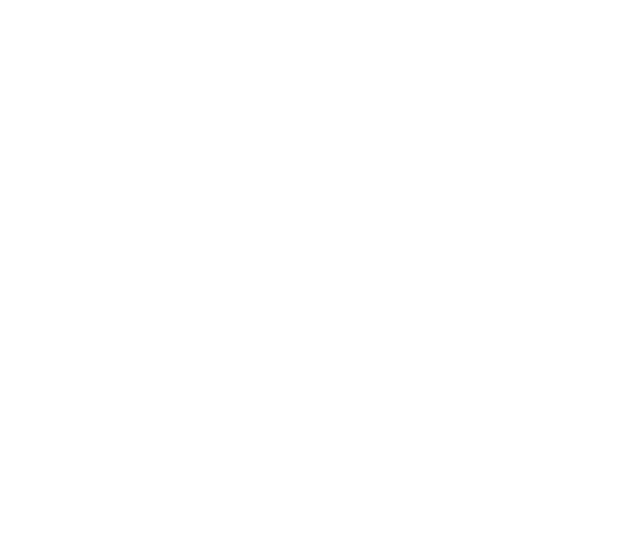
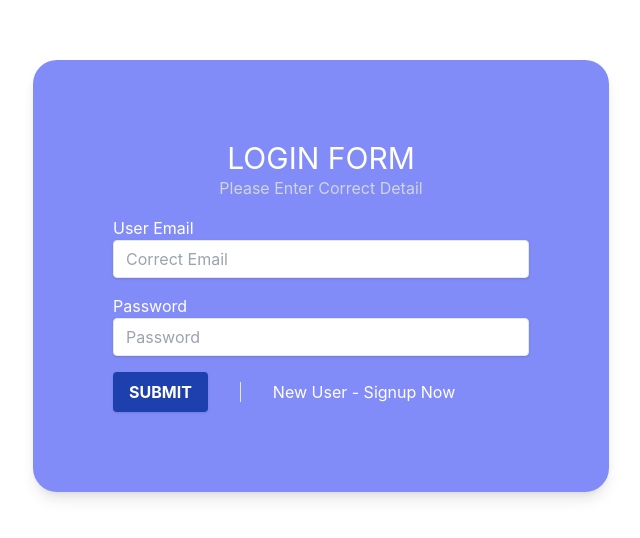
Before and after one commit to tanmaysihare/client-expense-tracker-app, a React (Create React App) app: page /login in a window 1280 px wide. Shown: the part 124-662 px from the top of the page, without its empty margins (319-959 px from the left). Built offline with nearby package versions, Linux system fonts and the light colour scheme.

Commit message:
login complete

```diff
--- a/src/App.js
+++ b/src/App.js
@@ -1,5 +1,6 @@
 import React from 'react'
 import Signup from './pages/auth/Signup';
+import Login from './pages/auth/Login';
 import {Route,Switch} from 'react-router-dom'
 
 function App() {
@@ -7,6 +8,7 @@
     <div className="">
     <Switch>
       <Route path='/signup'><Signup/></Route>
+      <Route path='/login'><Login/></Route>
     </Switch>
     </div>
   );
--- /dev/null
+++ b/src/pages/auth/Login.js
@@ -0,0 +1,85 @@
+import React from "react";
+import { Formik, Form, Field, ErrorMessage } from "formik";
+import * as Yup from "yup";
+import axios from "axios";
+
+function Login() {
+  const initialValues = {
+    email: "",
+    password: "",
+  };
+  const submitHandler = async (data) => {
+    try {
+      await axios.post("http://localhost:3001/user/signup", data);
+      console.log("posted");
+    } catch (error) {
+      if (error.response && error.response.status === 200) {
+        alert("User successfully login");
+      } else {
+        alert(error.message);
+      }
+    }
+  };
+  const validationSchema = Yup.object().shape({
+    email: Yup.string().required().email(),
+    password: Yup.string().required().min(6),
+  });
+  return (
+    <div className="min-h-screen py-6 flex flex-col items-center justify-center sm:py-12">
+      <Formik
+        initialValues={initialValues}
+        onSubmit={submitHandler}
+        validationSchema={validationSchema}
+      >
+        <div className="relative py-3 sm:max-w-xl sm:mx-auto">
+          <Form className="text-white relative px-4 py-8 bg-indigo-400 shadow-lg sm:rounded-3xl sm:p-20">
+            <div className="text-center pb-4">
+              <h1 className="text-3xl uppercase">Login Form</h1>
+              <p className="text-gray-300">Please Enter Correct Detail</p>
+            </div>
+
+            <label>User Email</label>
+
+            <Field
+              type="email"
+              id="signupFormEmail"
+              name="email"
+              placeholder="Correct Email"
+              className="shadow mb-4 appearance-none border rounded w-full py-2 px-3 text-gray-700 leading-tight focus:outline-none focus:shadow-outline"
+            />
+            <ErrorMessage
+              name="email"
+              component="span"
+              className="text-red-800 ml-4"
+            />
+            <label>Password</label>
+
+            <Field
+              type="password"
+              id="signupFormPassword"
+              name="password"
+              placeholder="Password"
+              className="shadow mb-4 appearance-none border rounded w-full py-2 px-3 text-gray-700 leading-tight focus:outline-none focus:shadow-outline"
+            />
+            <ErrorMessage
+              name="password"
+              component="span"
+              className="text-red-800 ml-4"
+            />
+            <button
+              type="submit"
+              className="shadow bg-blue-800 hover:bg-white hover:text-blue-800 hover:font-extrabold py-2 px-4 rounded text-white font-bold focus:outline-none focus:shadow-outline"
+            >
+              SUBMIT
+            </button>
+            <a href="/signup" className="ml-8 border-l pl-8">
+              New User - Signup Now
+            </a>
+          </Form>
+        </div>
+      </Formik>
+    </div>
+  );
+}
+
+export default Login;
--- a/src/pages/auth/Signup.js
+++ b/src/pages/auth/Signup.js
@@ -9,18 +9,22 @@
     email: "",
     password: "",
   };
-  const submitHandler = (data) => {
-    axios
-      .post("", data)
-      .then(() => {
+  const submitHandler = async (data) => {
+    try {
+      await axios.post("http://localhost:3001/user/signup", data);
       console.log("posted");
-      })
-      .catch((err) => console.log(err));
+    } catch (error) {
+      if (error.response && error.response.status === 400) {
+        alert("Email already exists");
+      } else {
+        alert(error.message);
+      }
+    }
   };
   const validationSchema = Yup.object().shape({
     name: Yup.string().required().min(4).max(25),
-    email: Yup.string().required(),
-    password: Yup.string().required(),
+    email: Yup.string().required().email(),
+    password: Yup.string().required().min(6),
   });
   return (
     <div className="min-h-screen py-6 flex flex-col items-center justify-center sm:py-12">
@@ -29,6 +33,7 @@
         onSubmit={submitHandler}
         validationSchema={validationSchema}
       >
+
           <div className="relative py-3 sm:max-w-xl sm:mx-auto">
             <Form className="text-white relative px-4 py-8 bg-indigo-400 shadow-lg sm:rounded-3xl sm:p-20">
               <div className="text-center pb-4">
@@ -36,41 +41,59 @@
                 <p className="text-gray-300">Please Enter Correct Detail</p>
               </div>
               <label>Full Name</label>
-            <ErrorMessage name="name" component="span" className="text-red-800 ml-4" />
+
               <Field
-              id="signupForm"
+                id="signupFormName"
                 name="name"
                 placeholder="Full Name"
                 className="shadow mb-4 appearance-none border rounded w-full py-2 px-3 text-gray-700 leading-tight focus:outline-none focus:shadow-outline"
               />
+              <ErrorMessage
+                name="name"
+                component="span"
+                className="text-red-800 ml-4"
+              />
               <label>Email Address</label>
-            <ErrorMessage name="email" component="span" className="text-red-800 ml-4" />
+
               <Field
                 type="email"
-              id="signupForm"
+                id="signupFormEmail"
                 name="email"
                 placeholder="Correct Email"
                 className="shadow mb-4 appearance-none border rounded w-full py-2 px-3 text-gray-700 leading-tight focus:outline-none focus:shadow-outline"
               />
+              <ErrorMessage
+                name="email"
+                component="span"
+                className="text-red-800 ml-4"
+              />
               <label>Password</label>
-            <ErrorMessage name="password" component="span" className="text-red-800 ml-4" />
+
               <Field
                 type="password"
-              id="signupForm"
+                id="signupFormPassword"
                 name="password"
                 placeholder="Password"
                 className="shadow mb-4 appearance-none border rounded w-full py-2 px-3 text-gray-700 leading-tight focus:outline-none focus:shadow-outline"
               />
-
+              <ErrorMessage
+                name="password"
+                component="span"
+                className="text-red-800 ml-4"
+              />
               <button
                 type="submit"
+
                 className="shadow bg-blue-800 hover:bg-white hover:text-blue-800 hover:font-extrabold py-2 px-4 rounded text-white font-bold focus:outline-none focus:shadow-outline"
               >
                 SUBMIT
               </button>
-            <a href="/login" className="ml-8 border-l pl-8">  Already signup Click Hare to Login </a>
+              <a href="/login" className="ml-8 border-l pl-8">
+                Click Hare to Login
+              </a>
             </Form>
           </div>
+
       </Formik>
     </div>
   );
```
Lines whose indentation alone changed are shown as unchanged.
